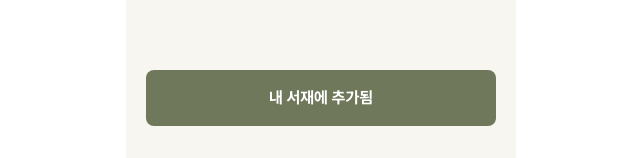
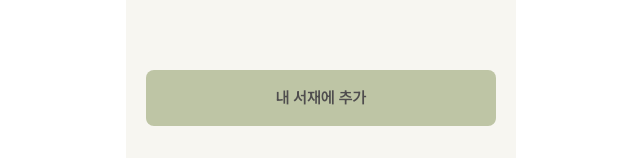
Before and after one commit to YEOBAEK-TEAM/yeobaek-frontend, a React (Vite) app: page /library/books/1 in a window 1280 px wide. Shown: the part 642-800 px from the top of the page, without its empty margins (319-959 px from the left). Built offline with nearby package versions, Linux system fonts and the light colour scheme.

Commit message:
🎨 style: 도서 상세 페이지 디자인 수정

```diff
--- a/src/pages/library/BookDetailPage.tsx
+++ b/src/pages/library/BookDetailPage.tsx
@@ -23,7 +23,7 @@ export default function BookDetailPage() {
   const isAdded = book.isInLibrary || addedBookIds.includes(book.id);
 
   return (
-    <main className="flex min-h-dvh flex-col bg-[#F7F6F1] px-5 pt-10 pb-8">
+    <main className="flex min-h-dvh flex-col bg-[#F7F6F1] px-5 pt-8 pb-8">
       {/* 헤더 */}
       <header className="relative flex h-12 items-center justify-center">
         <Link to="/library/search" className="absolute left-0" aria-label="뒤로가기">
@@ -89,9 +89,9 @@ export default function BookDetailPage() {
         type="button"
         disabled={isAdded}
         onClick={() => addBook(book.id)}
-        className="mt-auto h-14 w-full rounded-lg bg-[#70785B] text-base font-bold text-white"
+        className="mt-auto h-14 w-full rounded-lg bg-[#BEC5A5] text-base font-semibold text-[#4F4D4E]"
       >
-        {isAdded ? "내 서재에 추가됨" : "내 서재에 추가"}
+        내 서재에 추가
       </button>
     </main>
   );
```
